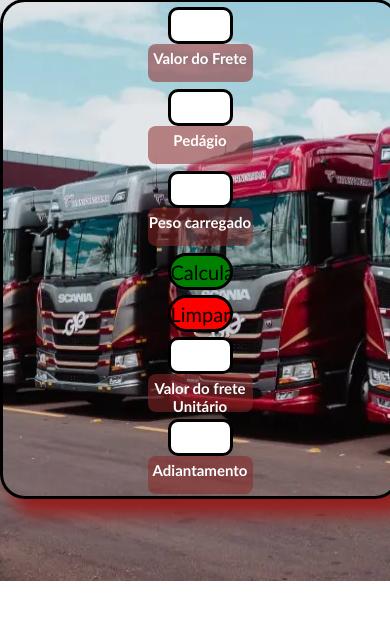
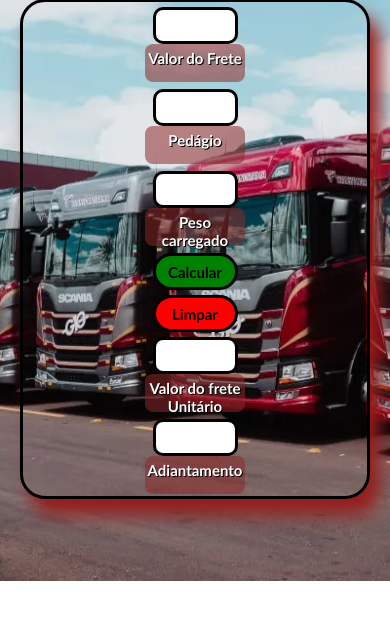
Before and after one commit to dinei84/calcula-frete, a plain HTML site: page index.html in a window 390 px wide. Shown: the part 120-740 px from the top of the page. Drawn offline with Linux system fonts and the light colour scheme.

Commit message:
Ajustando Stilo

```diff
--- a/index.html
+++ b/index.html
@@ -21,10 +21,10 @@
     <input type="number" class="item" id="peso">
     <label for="peso"><p class="ref">Peso carregado</p></label>
 
-    <input type="button" value="Calcular" class="item" id="botao" onclick="clicar()">
+    <input type="button" value="Calcular" class="bot1" id="botao" onclick="clicar()">
     <label for="botao"></label>
 
-    <input type="button" value="Limpar" class="item" id="clean" onclick="limparCampos()">
+    <input type="button" value="Limpar" class="bot2" id="clean" onclick="limparCampos()">
     <label for="clean"></label>
 
     <input type="number" class="item" id="res">
--- a/style.css
+++ b/style.css
@@ -87,11 +87,11 @@ input{
 
 @media screen and (max-width: 800px) {
     .container{
-        width: 400px;
+        width: 350px;
         height: 500px;
     }
     input{
-        width: 65px;
+        width: 85px;
         height: 45px;
         font-size: 20px;
         border-radius: 10px;
@@ -99,12 +99,21 @@ input{
         border: 3px solid black;
     }
     .ref{
-        width: 105px;
+        width: 100px;
         height: 38px;
         border-radius: 8px;
         background-color: rgba(141, 40, 40, 0.533);
         padding-top: 5px;
         color: white;
         font-size: 15px;
+        text-shadow: 1px 1px 0.5px black;
+    }
+    input.bot1{
+        font-size: 15px;
+        font-weight: bolder;
+    }
+    input.bot2{
+        font-size: 15px;
+        font-weight: bolder;
     }
 }
```
